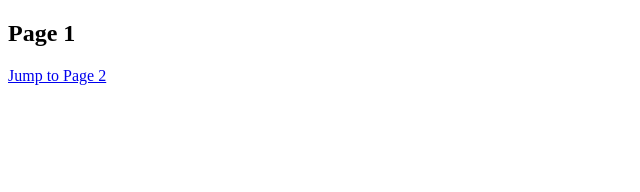
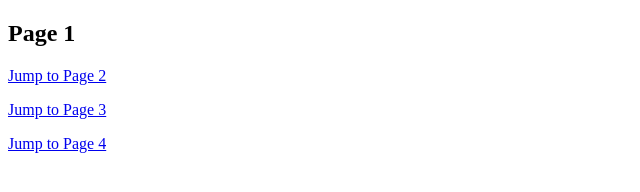
Before and after one commit to Krushna-Prasad-Sahoo/myWebDevelopment, a plain HTML site: page 8. Reletive Links/page1.html in a window 1280 px wide. Shown: the whole page, without its empty margins (0-640 px from the left). Drawn offline with Linux system fonts and the light colour scheme.

Commit message:
Update page1.html

```diff
--- a/8. Reletive Links/page1.html
+++ b/8. Reletive Links/page1.html
@@ -7,7 +7,10 @@
 <body>
 
   <h2>Page 1</h2>
+
   <p><a href="page2.html">Jump to Page 2</a></p>
+  <p><a href="folder/page3.html">Jump to Page 3</a></p>
+  <p><a href="folder/subfolder/page4.html">Jump to Page 4</a></p>
 
 </body>
 </html>
```
